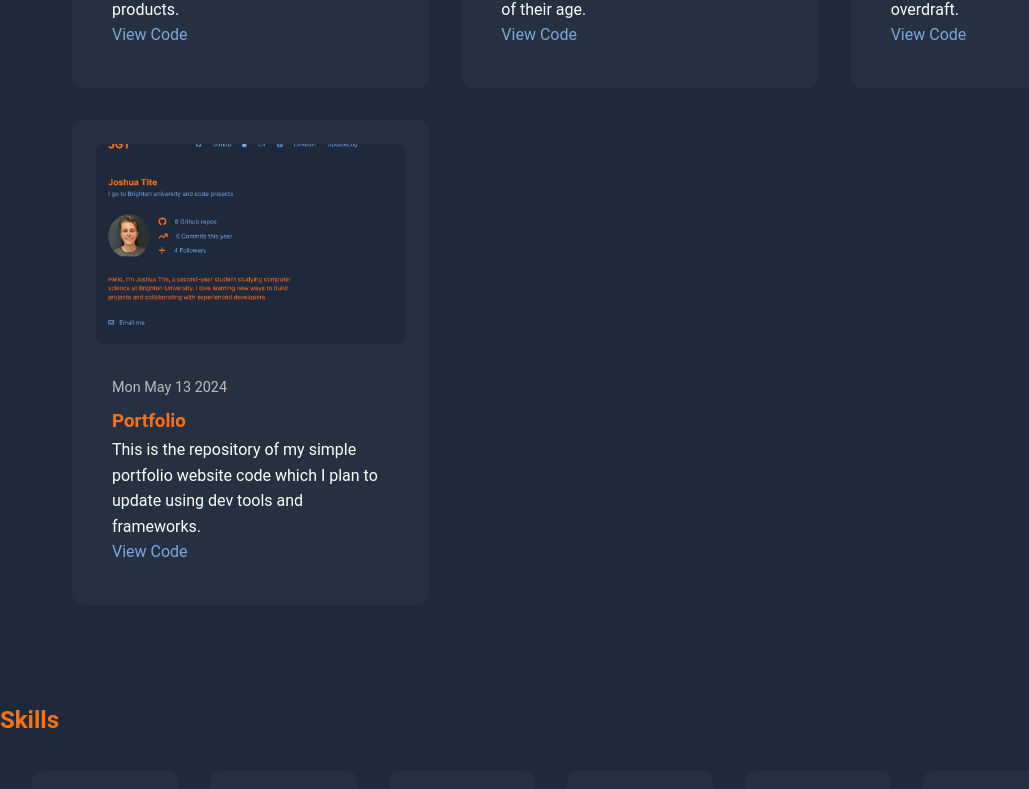
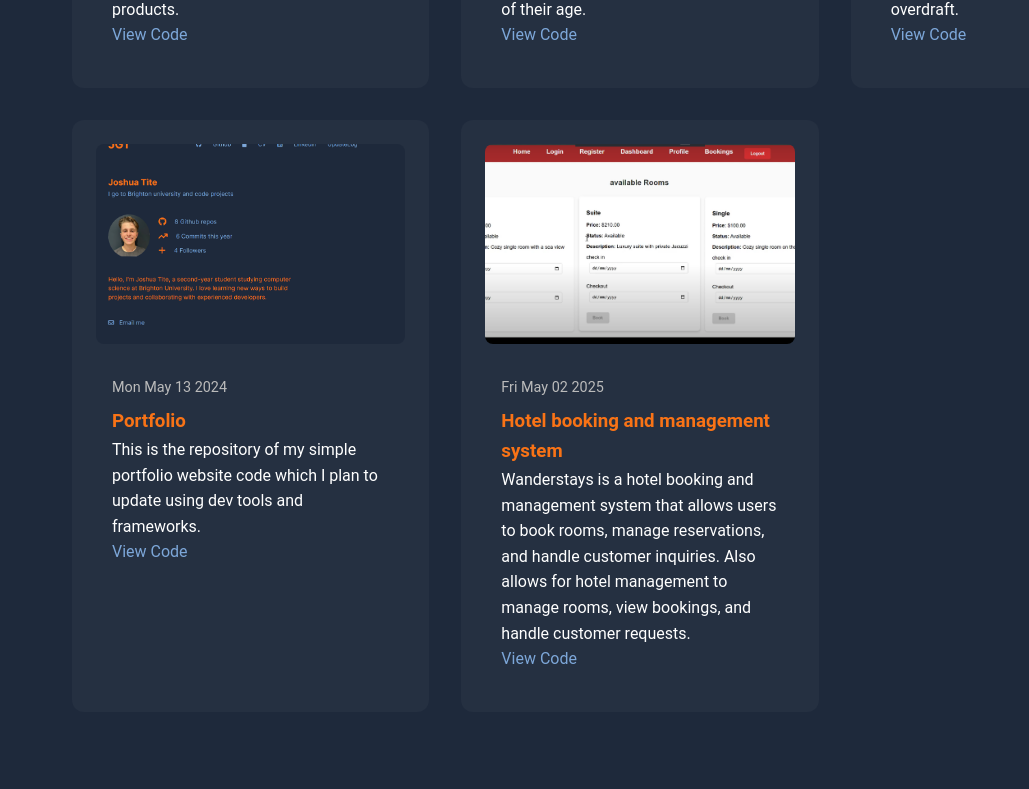
Before and after one commit to ZombiesmasherJT/portfolio, a React (Vite) app in the folder my-portfolio/: page / in a window 1280 px wide. Shown: the part 1720-2509 px from the top of the page, without its empty margins (0-1029 px from the left). Built offline with nearby package versions, Linux system fonts and the light colour scheme.

Commit message:
added dissertation projects

```diff
--- a/my-portfolio/public/portfolio.json
+++ b/my-portfolio/public/portfolio.json
@@ -49,6 +49,23 @@
         "javascript"
       ],
       "status": "In progress"
+    },
+    {
+      "title": "Hotel booking and management system",
+      "description": "Wanderstays is a hotel booking and management system that allows users to book rooms, manage reservations, and handle customer inquiries. Also allows for hotel management to manage rooms, view bookings, and handle customer requests.",
+      "image": "public/Diss image.png",
+      "date": "2025-05-02",
+      "link": "https://github.com/ZombiesmasherJT/hotel-booking-management-system",
+      "tools": [
+        "React",
+        "html",
+        "css",
+        "javascript",
+        "Node.js",
+        "Express.js",
+        "MySQL"
+      ],
+      "status": "Completed"
     }
   ]
 }
--- a/my-portfolio/src/App.css
+++ b/my-portfolio/src/App.css
@@ -204,6 +204,13 @@ a:hover {
   text-align: center;
 }
 
+.skills-title {
+  font-size: 2rem;
+  margin-bottom: 1rem;
+  color: var(--primary-color);
+  text-align: center;
+}
+
 .skill-card {
   background: var(--card-bg);
   padding: 1rem;
```
Also changed, not shown: my-portfolio/public/Diss image.png (added).
